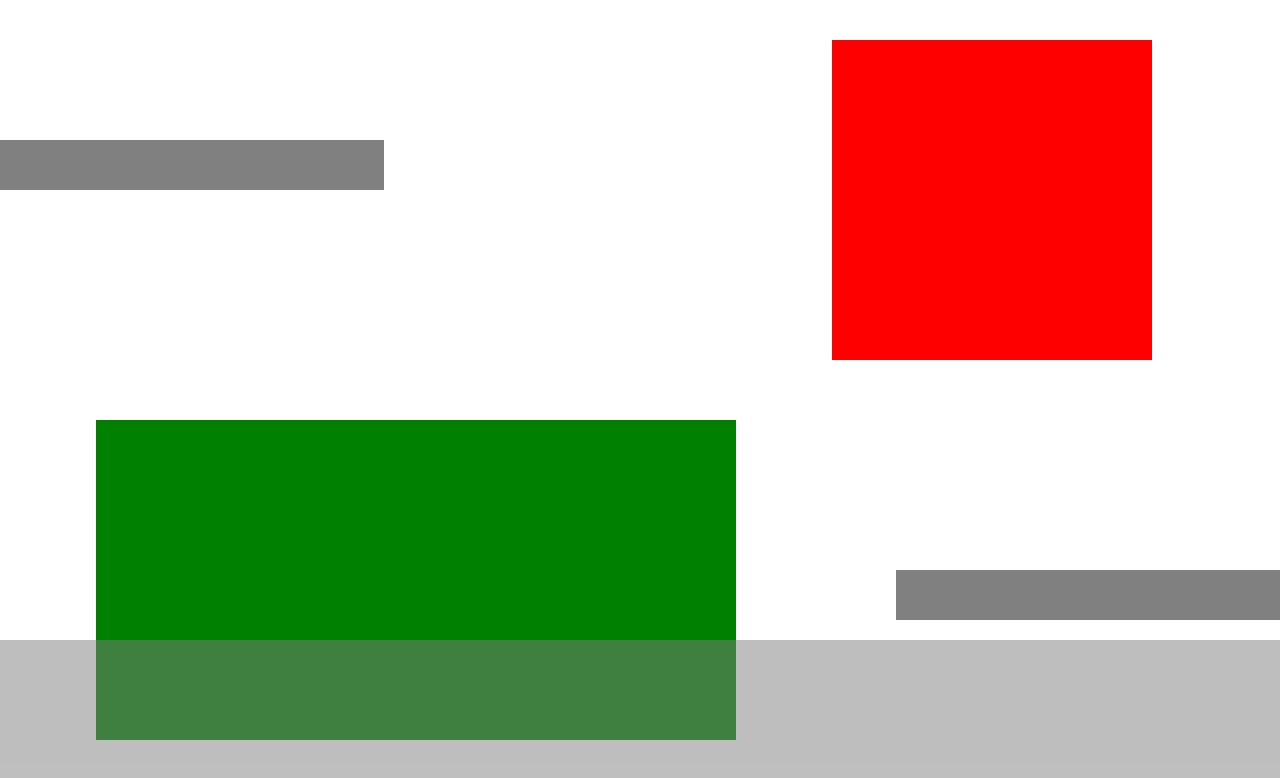
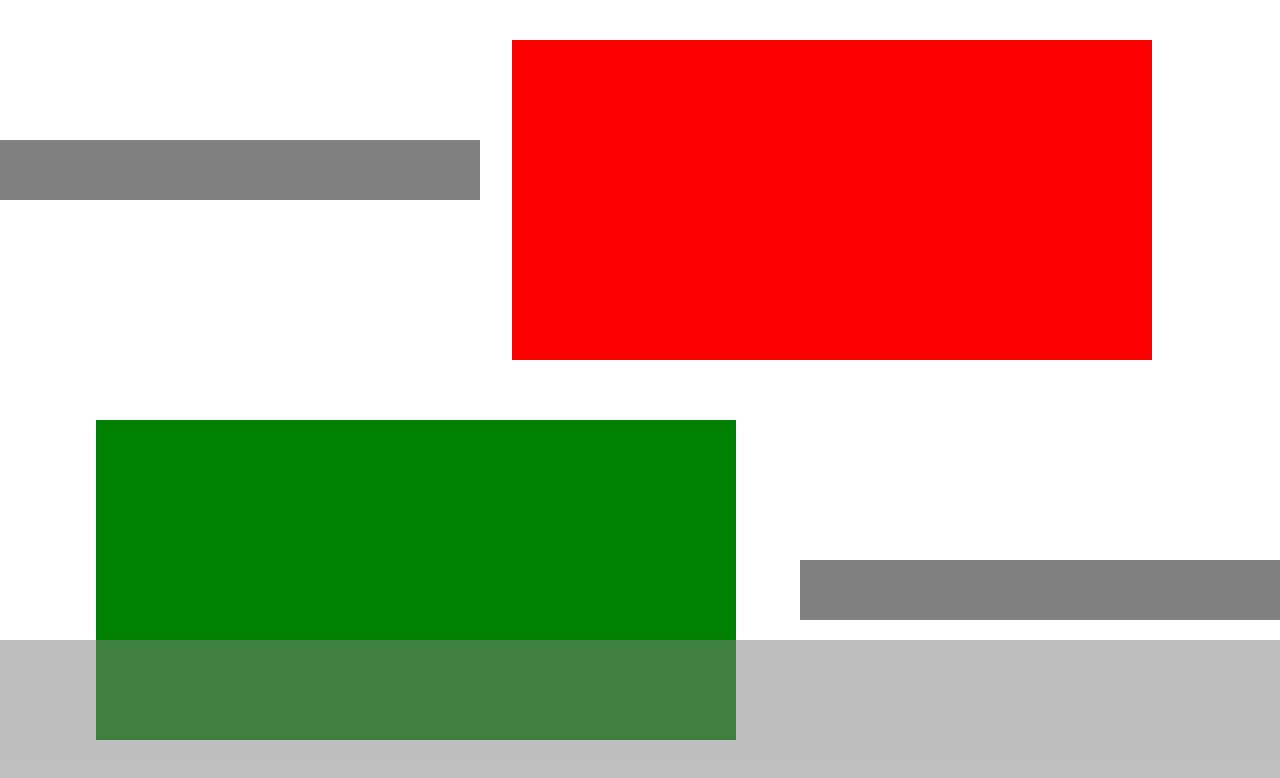
Before and after one commit to naitekina/math-10-integrating-project, a plain HTML site: page index.html in a window 1280 px wide. Drawn offline with Linux system fonts and the light colour scheme.

Commit message:
Edit info size

```diff
--- a/css/game.css
+++ b/css/game.css
@@ -12,7 +12,7 @@
 #opponent-position {
     min-width: 150px;
     max-width: 80%;
-    width: 40vh;
+    width: 80vh;
     min-height: 150px;
     height: 40vh;
 
@@ -24,9 +24,10 @@
 }
 
 #opponent-info {
-    min-width: 300px;
-    width: 30vw;
-    height: 50px;
+    max-width: 60vw;
+    width: 60vh;
+    max-height: 7.5vh;
+    height: 10vw;
 
     position: absolute;
     left: 0;
@@ -51,9 +52,10 @@
 }
 
 #player-info {
-    min-width: 300px;
-    width: 30vw;
-    height: 50px;
+    max-width: 60vw;
+    width: 60vh;
+    max-height: 7.5vh;
+    height: 10vw;
 
     position: absolute;
     right: 0;
```
